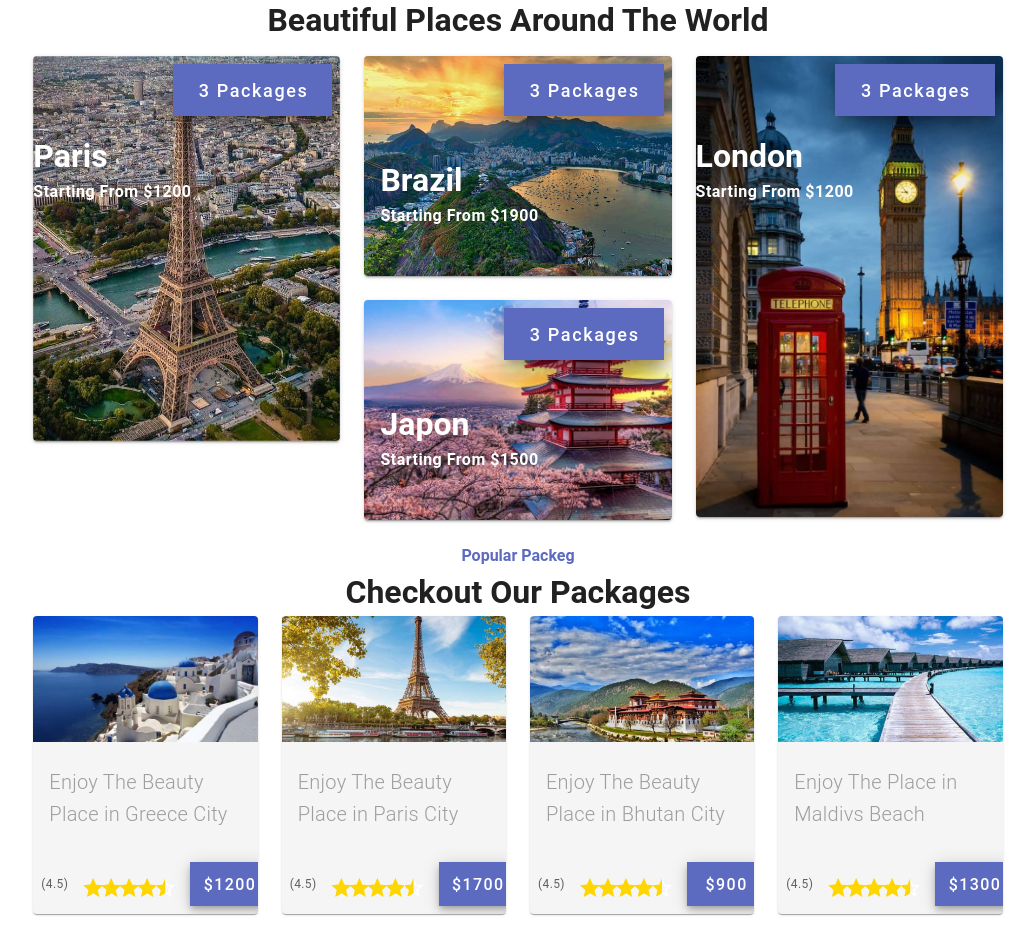
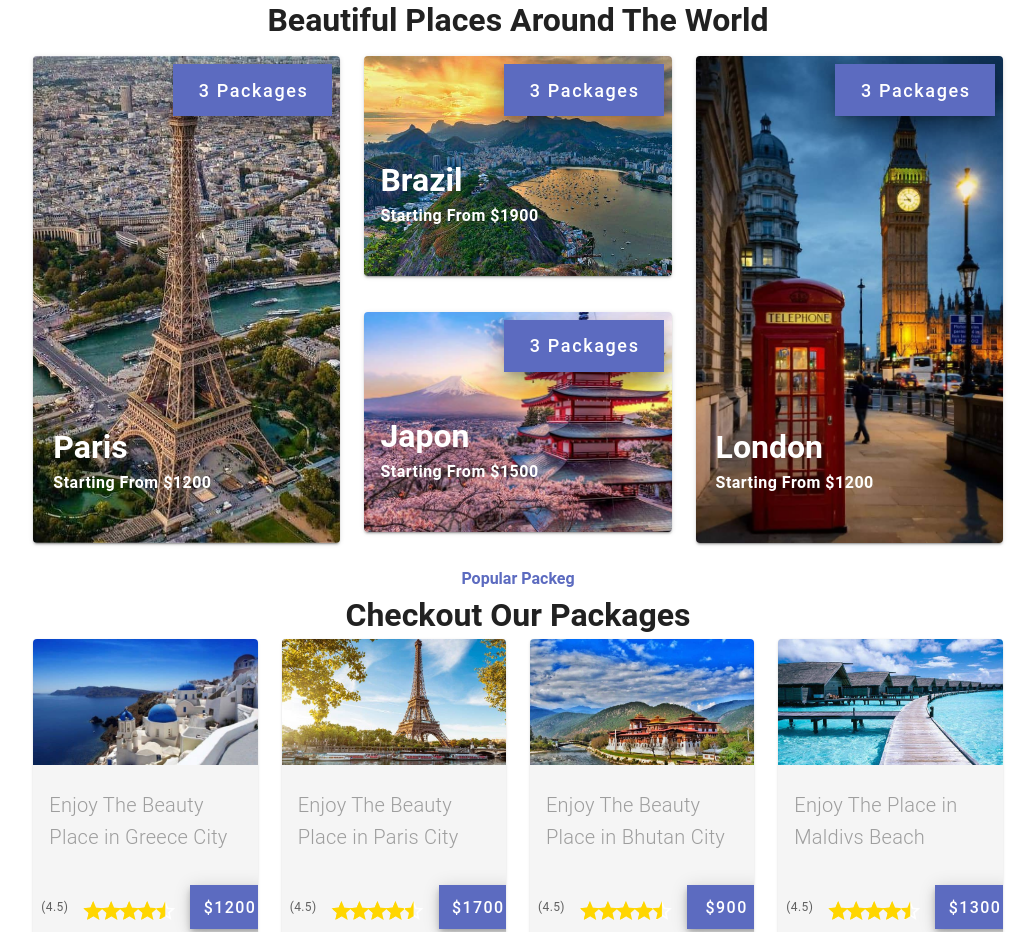
Before and after one commit to maydamv/Travel-agency, a Vue app: page / in a window 1280 px wide. Shown: the part 1200-2132 px from the top of the page, without its empty margins (122-1157 px from the left). Built offline with nearby package versions, Linux system fonts and the light colour scheme.

Commit message:
add other styles

```diff
--- a/src/views/Home.vue
+++ b/src/views/Home.vue
@@ -526,4 +526,25 @@
     z-index: 1;
     margin-top: -200px;
 }
+.v-card.card1 {
+    transition: opacity 0.4s ease-in-out;
+}
+.v-card-card1:not(.on-hover) {
+    opacity: 0.6;
+}
+.show-btns {
+    color:rgba(255, 255, 255, 1) !important;
+}
+.top{
+    margin-top:100%;
+    margin-left: 20px;
+}
+.v-card--reveal {
+    align-items: end;
+    bottom: 0;
+    justify-content: start;
+    opacity: 0.9;
+    position: absolute;
+    width: 100%;
+}
 </style>
```
